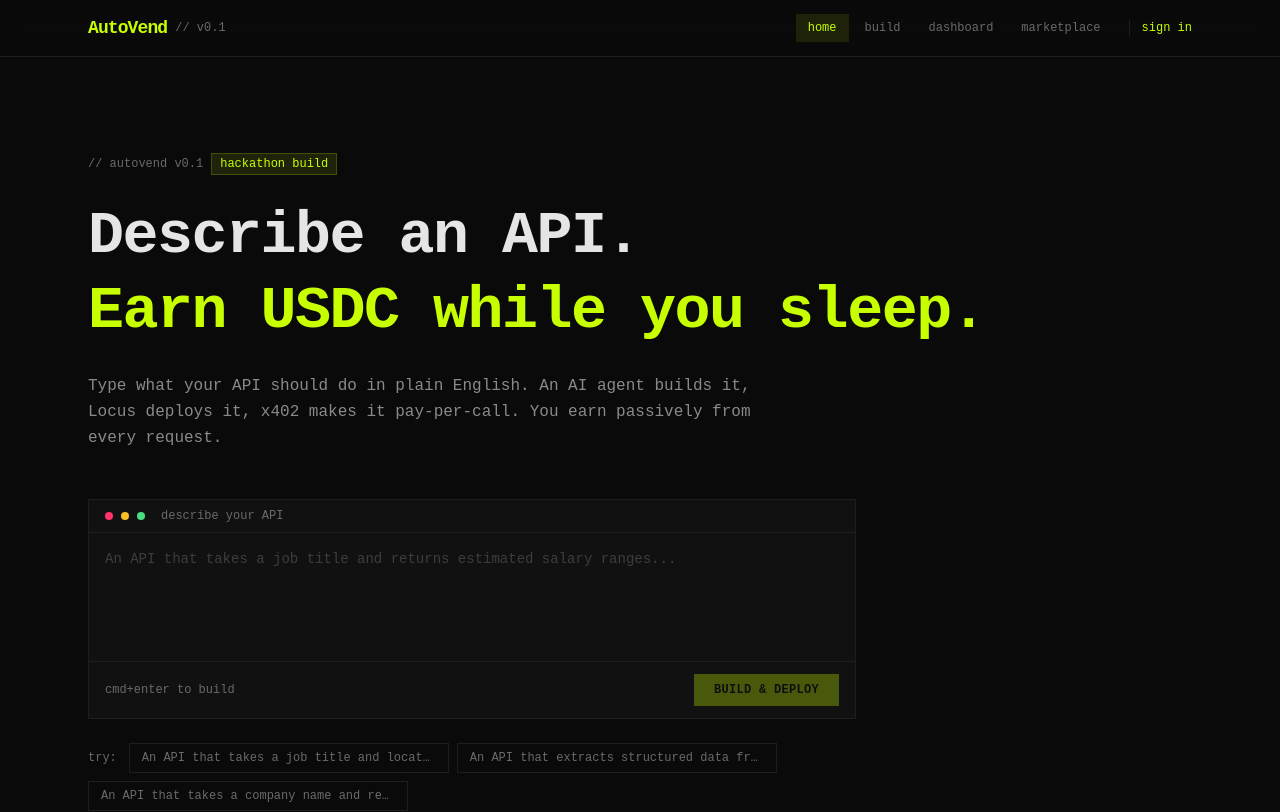
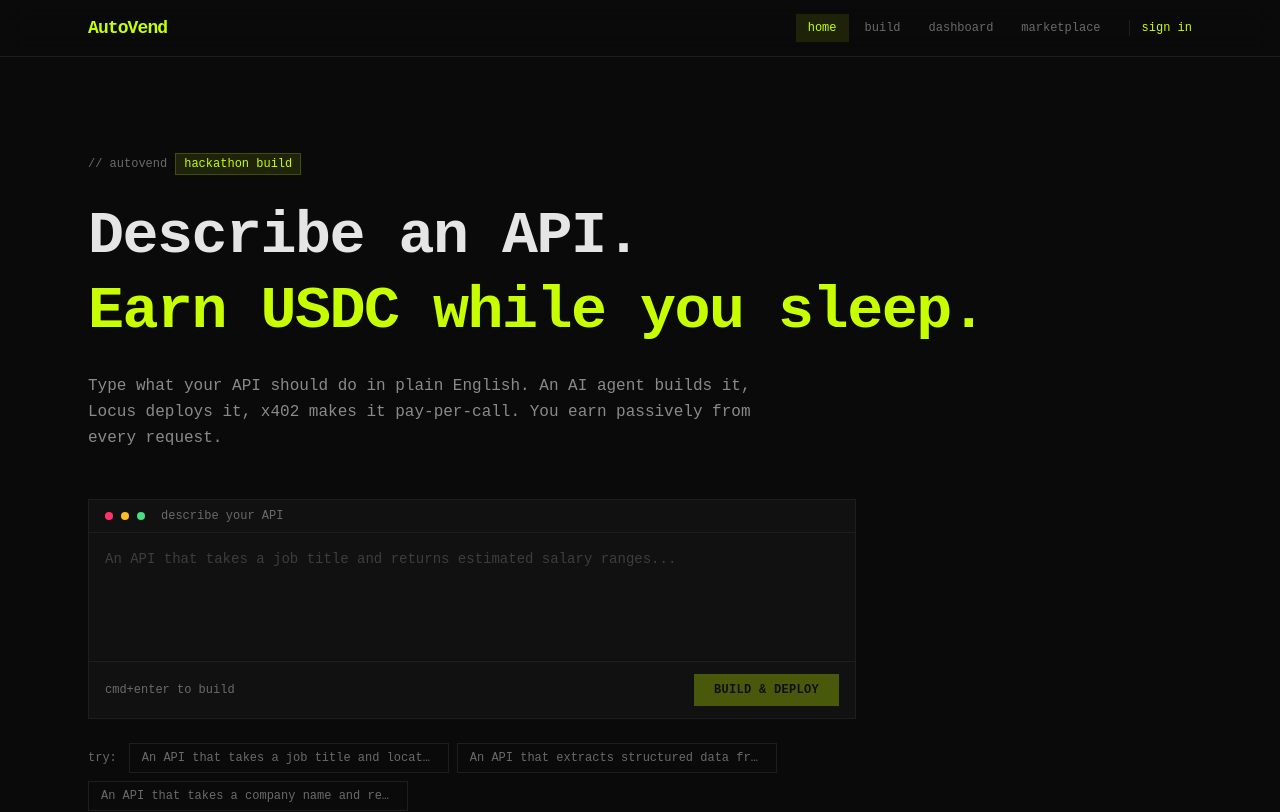
Before and after one commit to ndstab/autovend, a React (Vite) app in the folder frontend/: page / in a window 1280 px wide. Shown: the top 812 px of the page. Built offline with nearby package versions, Linux system fonts and the light colour scheme; no server answers.

Commit message:
removed version mentioning

```diff
--- a/frontend/src/components/Nav.tsx
+++ b/frontend/src/components/Nav.tsx
@@ -19,7 +19,6 @@ export default function Nav() {
           <span className="text-accent font-bold text-lg tracking-tighter">
             AutoVend
           </span>
-          <span className="text-text-dim text-xs">// v0.1</span>
         </Link>
 
         <div className="flex items-center gap-1">
--- a/frontend/src/pages/Landing.tsx
+++ b/frontend/src/pages/Landing.tsx
@@ -97,7 +97,7 @@ export default function Landing() {
       {/* Hero */}
       <section className="pt-24 pb-16">
         <div className="flex items-center gap-2 mb-6">
-          <span className="text-text-dim text-xs">// autovend v0.1</span>
+          <span className="text-text-dim text-xs">// autovend</span>
           <span className="px-2 py-0.5 text-xs bg-accent-dim text-accent border border-accent/20">
             hackathon build
           </span>
```
